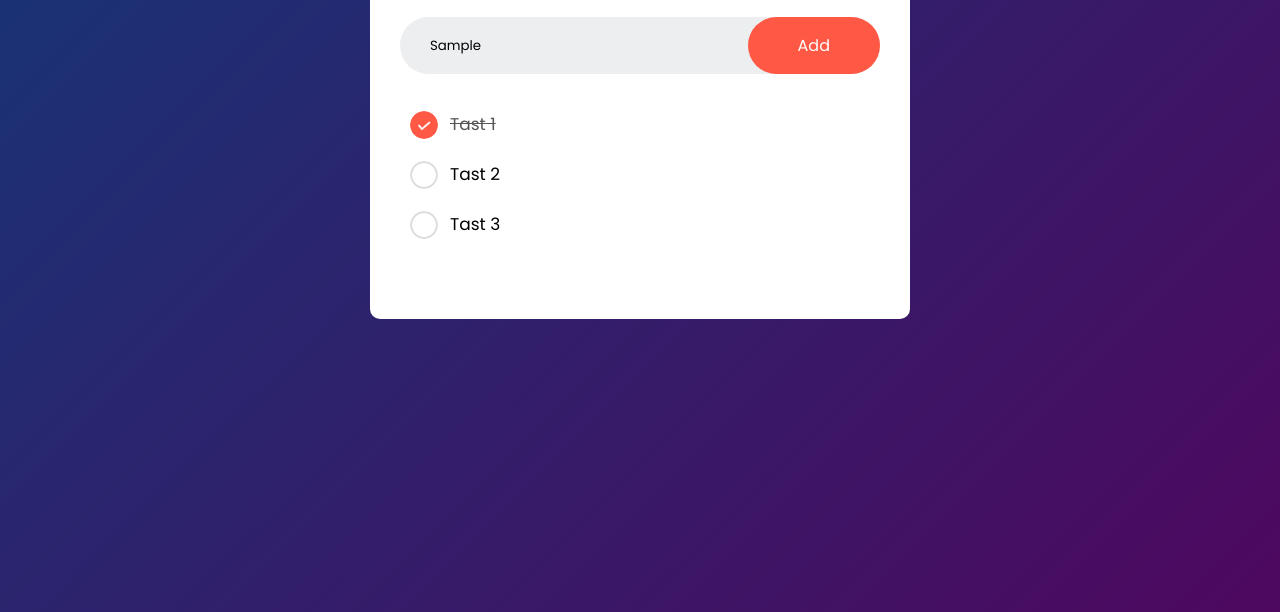
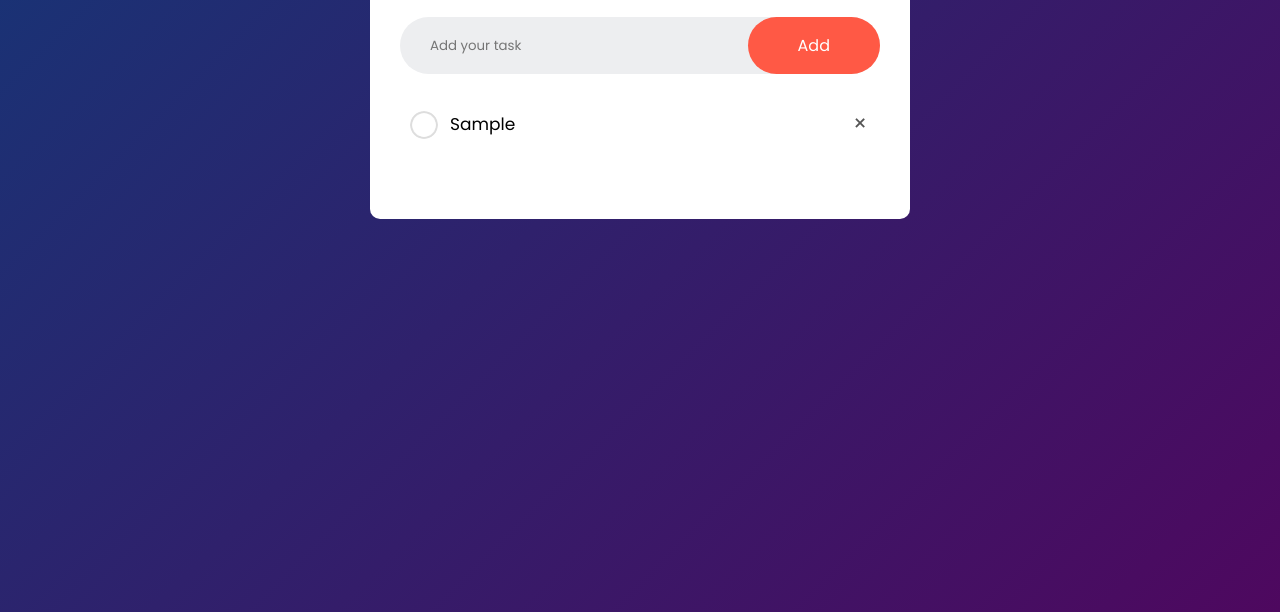
Before and after one commit to geeksandy66/to-do-list, a plain HTML site: page index.html in a window 1280 px wide. Both pictures are taken after typing "Sample" into the empty fields and a click on the button "Add". Shown: the part 188-800 px from the top of the page. Drawn offline with Linux system fonts and the light colour scheme.

Commit message:
Complete Project

```diff
--- a/index.html
+++ b/index.html
@@ -15,12 +15,14 @@
                 <button id="add-btn">Add</button>
             </div>
             <ul id="list-container">
-                <li class="checked">Tast 1</li>
+                <!-- <li class="checked">Tast 1</li>
                 <li>Tast 2</li>
-                <li>Tast 3</li>
+                <li>Tast 3</li> -->
             </ul>
 
         </div>
     </div>
+
+    <script src="script.js"></script>
 </body>
 </html>
--- /dev/null
+++ b/script.js
@@ -0,0 +1,53 @@
+const inputBox = document.querySelector('#input-box');
+const listContainer = document.querySelector('#list-container');
+const addBtn = document.querySelector('#add-btn');
+
+addBtn.addEventListener('click', addTask)
+
+// add task on click enter button
+
+inputBox.addEventListener('keypress', (e)=>{
+    if(e.key === 'Enter' && inputBox.value !== ''){
+        addTask()
+    }
+})
+
+function addTask(){
+    if(inputBox.value === ''){
+        alert("You must write something")
+    }else{
+        let li = document.createElement("li");
+        li.innerHTML = inputBox.value;
+        listContainer.appendChild(li);
+        let span = document.createElement('span')
+        span.innerHTML = "\u00d7";
+        li.appendChild(span);
+        saveData();
+    }
+    inputBox.value = ''
+}
+
+// add and remove close button
+
+listContainer.addEventListener('click', function(e){
+    if(e.target.tagName === "LI"){
+        e.target.classList.toggle("checked");
+        saveData();
+    }else if(e.target.tagName === "SPAN"){
+        e.target.parentElement.remove();
+        saveData();
+    }
+}, false);
+
+// save data on localStorage
+
+function saveData(){
+    localStorage.setItem("data", listContainer.innerHTML);
+}
+
+// show saved data after refresh page
+function showTask(){
+    listContainer.innerHTML = localStorage.getItem('data')
+}
+
+showTask();
--- a/style.css
+++ b/style.css
@@ -97,3 +97,20 @@ ul li.checked{
 ul li.checked::before{
     background-image: url(images/checked.png);
 }
+
+ul li span{
+    position: absolute;
+    top: 5px;
+    right: 0;
+    width: 40px;
+    height: 40px;
+    font-size: 22px;
+    color: #555;
+    line-height: 40px;
+    text-align: center;
+    border-radius: 50%;
+}
+
+ul li span:hover{
+    background-color: #edeef0;
+}
```
